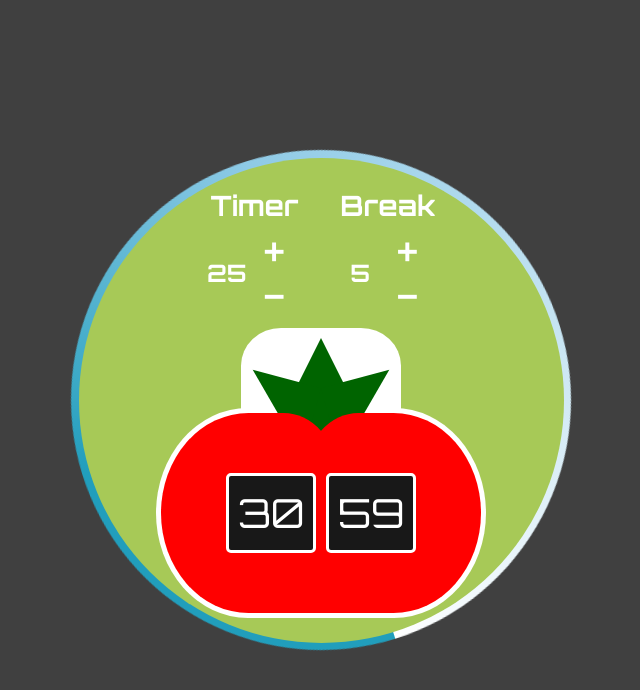
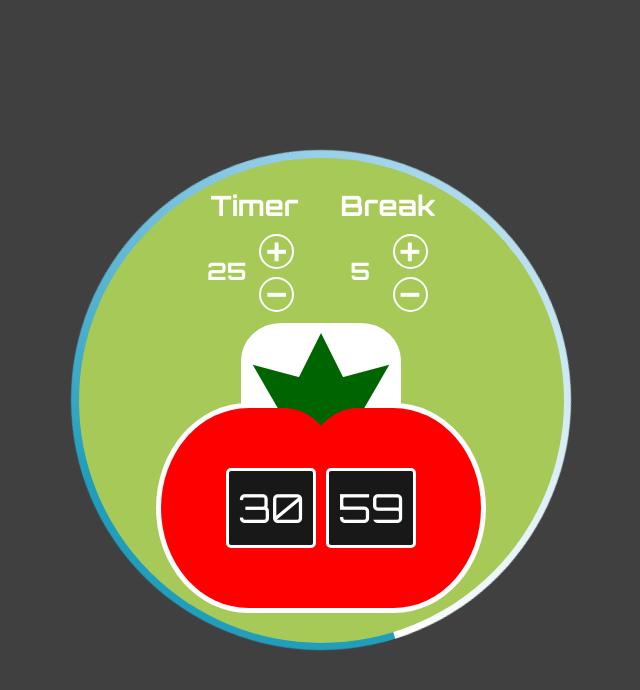
Before and after one commit to dnlk86/pomodoro-timer, a React (Create React App) app: page / in a window 1280 px wide. Shown: the top 690 px of the page, without its empty margins (319-959 px from the left). Built offline with nearby package versions, Linux system fonts and the light colour scheme.

Commit message:
improved controls style

```diff
--- a/src/App.css
+++ b/src/App.css
@@ -59,11 +59,14 @@
     display: flex;
     justify-content: center;
     align-items: center;
-    width: 30px;
-    height: 30px;
+    width: 35px;
+    height: 35px;
     font-size: 3rem;
     color: white;
-    overflow: hidden;
+    border: 2px solid white;
+    border-radius: 50%;
+    padding-bottom: 8px;
+    margin-top: 3px;
 }
 
 #session-increment:hover,
@@ -77,8 +80,10 @@
 #session-increment:hover,
 #break-increment:hover {
     color: var(--leaf-color);
+    border-color: var(--leaf-color);
 }
 #session-decrement:hover,
 #break-decrement:hover {
     color: var(--pomodoro-color);
+    border-color: var(--pomodoro-color);
 }
--- a/src/features/pomodoro/Pomodoro.js
+++ b/src/features/pomodoro/Pomodoro.js
@@ -15,15 +15,23 @@ export function Pomodoro() {
                 <div className={styles.sessionContainer}>
                     <h3 id="session-label">Timer</h3>
                     <h4 id="session-length">25</h4>
-                    <span id="session-increment">+</span>
-                    <span id="session-decrement">-</span>
+                    <div id="session-increment" className={styles.buttons}>
+                        <span>+</span>
+                    </div>
+                    <div id="session-decrement" className={styles.buttons}>
+                        <span>-</span>
+                    </div>
                 </div>
                 {/* BREAK */}
                 <div className={styles.breakContainer}>
                     <h3 id="break-label">Break</h3>
                     <h4 id="break-length">5</h4>
-                    <span id="break-increment">+</span>
-                    <span id="break-decrement">-</span>
+                    <div id="break-increment" className={styles.buttons}>
+                        <span>+</span>
+                    </div>
+                    <div id="break-decrement" className={styles.buttons}>
+                        <span>-</span>
+                    </div>
                 </div>
             </div>
 
--- a/src/features/pomodoro/Pomodoro.module.css
+++ b/src/features/pomodoro/Pomodoro.module.css
@@ -1,4 +1,6 @@
+/* MAIN CONTAINER */
 .pomodoroBackground {
+    position: relative;
     width: 485px;
     height: 485px;
     border-radius: 50%;
@@ -9,9 +11,10 @@
     align-items: center;
 }
 
+/* POMODORO TIMER */
 .pomodoroBody {
-    position: relative;
-    top: 50px;
+    position: absolute;
+    top: 350px;
     z-index: 10;
 }
 
@@ -149,8 +152,8 @@
 /* CONTROLS */
 
 .controls {
-    position: relative;
-    top: -150px;
+    position: absolute;
+    top: 30px;
     display: flex;
     flex-direction: row;
     justify-content: space-evenly;
@@ -167,8 +170,22 @@
         "label label"
         "time inc"
         "time dec";
-    gap: 10px 10px;
+    gap: 5px 10px;
     width: 100px;
     z-index: 99999;
     color: white;
 }
+
+/* .buttons {
+    display: flex;
+    justify-content: center;
+    align-items: center;
+    width: 35px;
+    height: 35px;
+    font-size: 3rem;
+    color: white;
+    border: 2px solid white;
+    border-radius: 50%;
+    padding-bottom: 8px;
+    margin-top: 3px;
+} */
```
